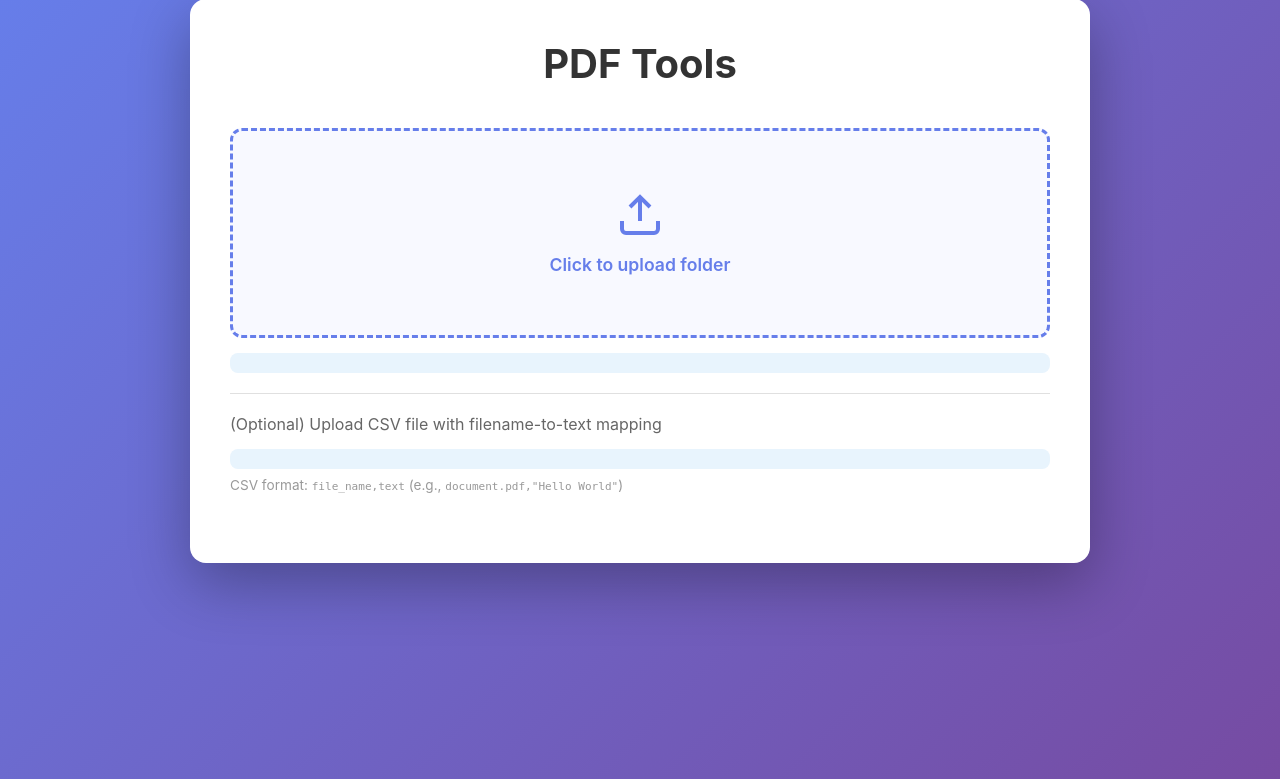
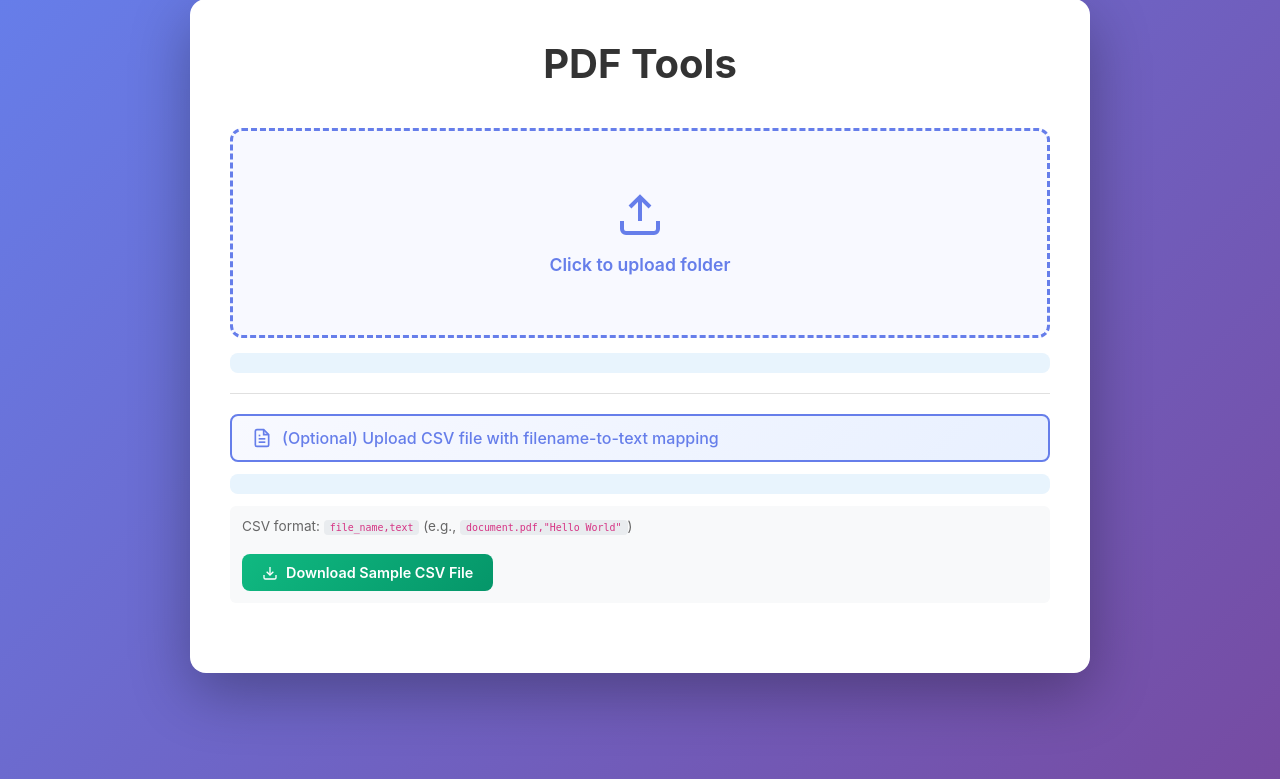
Before and after one commit to kunalArneja/pdf-tools, a Flask app: page / in a window 1280 px wide. Shown: the part 21-800 px from the top of the page. Run offline with Flask 3, Linux system fonts and the light colour scheme; parts of the project's set-up code (start-up, migrations or seed data) failed here and were passed over.

Commit message:
updated UI

```diff
--- /dev/null
+++ b/static/sample_format.csv
@@ -0,0 +1,5 @@
+file_name,text
+document1.pdf,"Invoice Number: INV-001 GL Code: 1234 Amount: $500.00 Office: Tech Vendor ID: V-001 Approval: Approved"
+document2.pdf,"Invoice Number: INV-002 GL Code: 5678 Amount: $750.50 Office: Finance Vendor ID: V-002 Approval: Pending"
+insurance.pdf,"Invoice Number: test2 GL Code: 4566 Amount: $750.50 Office: Tech Vendor ID: V-789 Approval:"
+policyCard.pdf,"Invoice Number: INV-003 GL Code: 9012 Amount: $1200.00 Office: HR Vendor ID: V-003 Approval: Approved"
--- a/static/style.css
+++ b/static/style.css
@@ -262,3 +262,107 @@ header p {
     color: #667eea;
     font-weight: 600;
 }
+
+.csv-upload-section {
+    margin-top: 20px;
+    padding-top: 20px;
+    border-top: 1px solid #e0e0e0;
+}
+
+.csv-upload-label {
+    display: flex;
+    align-items: center;
+    gap: 10px;
+    padding: 12px 20px;
+    background: linear-gradient(135deg, #f8f9ff 0%, #e8f0ff 100%);
+    border: 2px solid #667eea;
+    border-radius: 8px;
+    cursor: pointer;
+    transition: all 0.3s ease;
+    font-weight: 500;
+    color: #667eea;
+}
+
+.csv-upload-label:hover {
+    background: linear-gradient(135deg, #f0f4ff 0%, #dde8ff 100%);
+    border-color: #764ba2;
+    transform: translateY(-1px);
+    box-shadow: 0 4px 12px rgba(102, 126, 234, 0.2);
+}
+
+.csv-upload-label svg {
+    flex-shrink: 0;
+}
+
+.csv-upload-label span {
+    color: #667eea;
+}
+
+.csv-file-name {
+    font-size: 0.9em;
+    color: #0066cc;
+    margin-top: 12px;
+}
+
+.csv-info {
+    font-size: 0.85em;
+    color: #666;
+    margin-top: 12px;
+    padding: 12px;
+    background: #f8f9fa;
+    border-radius: 6px;
+}
+
+.csv-info code {
+    background: #e9ecef;
+    padding: 2px 6px;
+    border-radius: 4px;
+    font-size: 0.9em;
+    color: #d63384;
+}
+
+.download-sample-link {
+    display: inline-flex;
+    align-items: center;
+    gap: 6px;
+    color: #667eea;
+    text-decoration: none;
+    font-weight: 500;
+    margin-top: 8px;
+    padding: 6px 12px;
+    border-radius: 6px;
+    transition: all 0.2s ease;
+}
+
+.download-sample-link:hover {
+    background: #e8f0ff;
+    color: #764ba2;
+    text-decoration: underline;
+}
+
+.btn-download-sample {
+    display: inline-flex;
+    align-items: center;
+    gap: 8px;
+    padding: 10px 20px;
+    background: linear-gradient(135deg, #10b981 0%, #059669 100%);
+    color: white;
+    border: none;
+    border-radius: 8px;
+    font-size: 0.9rem;
+    font-weight: 600;
+    cursor: pointer;
+    transition: all 0.3s ease;
+    text-decoration: none;
+    margin-top: 8px;
+}
+
+.btn-download-sample:hover {
+    transform: translateY(-2px);
+    box-shadow: 0 8px 20px rgba(16, 185, 129, 0.4);
+    background: linear-gradient(135deg, #059669 0%, #047857 100%);
+}
+
+.btn-download-sample svg {
+    flex-shrink: 0;
+}
--- a/templates/index.html
+++ b/templates/index.html
@@ -26,14 +26,31 @@
                     </label>
                     <div id="file-name" class="file-name"></div>
 
-                    <div style="margin-top: 20px; padding-top: 20px; border-top: 1px solid #e0e0e0;">
-                        <label for="csv-upload" style="display: flex; align-items: center; gap: 8px; cursor: pointer;">
+                    <div class="csv-upload-section">
+                        <label for="csv-upload" class="csv-upload-label">
                             <input type="file" id="csv-upload" name="csv_file" accept=".csv" style="display: none;">
-                            <span style="color: #666;">(Optional) Upload CSV file with filename-to-text mapping</span>
+                            <svg width="20" height="20" viewBox="0 0 24 24" fill="none" stroke="currentColor" stroke-width="2">
+                                <path d="M14 2H6a2 2 0 0 0-2 2v16a2 2 0 0 0 2 2h12a2 2 0 0 0 2-2V8z"></path>
+                                <polyline points="14 2 14 8 20 8"></polyline>
+                                <line x1="16" y1="13" x2="8" y2="13"></line>
+                                <line x1="16" y1="17" x2="8" y2="17"></line>
+                                <polyline points="10 9 9 9 8 9"></polyline>
+                            </svg>
+                            <span>(Optional) Upload CSV file with filename-to-text mapping</span>
                         </label>
-                        <div id="csv-file-name" class="file-name" style="font-size: 0.9em; color: #666;"></div>
-                        <div style="font-size: 0.85em; color: #999; margin-top: 8px;">
-                            CSV format: <code>file_name,text</code> (e.g., <code>document.pdf,"Hello World"</code>)
+                        <div id="csv-file-name" class="file-name csv-file-name"></div>
+                        <div class="csv-info">
+                            <div style="margin-bottom: 12px;">
+                                CSV format: <code>file_name,text</code> (e.g., <code>document.pdf,"Hello World"</code>)
+                            </div>
+                            <a href="/static/sample_format.csv" download class="btn btn-download-sample">
+                                <svg width="16" height="16" viewBox="0 0 24 24" fill="none" stroke="currentColor" stroke-width="2">
+                                    <path d="M21 15v4a2 2 0 0 1-2 2H5a2 2 0 0 1-2-2v-4"></path>
+                                    <polyline points="7 10 12 15 17 10"></polyline>
+                                    <line x1="12" y1="15" x2="12" y2="3"></line>
+                                </svg>
+                                Download Sample CSV File
+                            </a>
                         </div>
                     </div>
                 </div>
```
